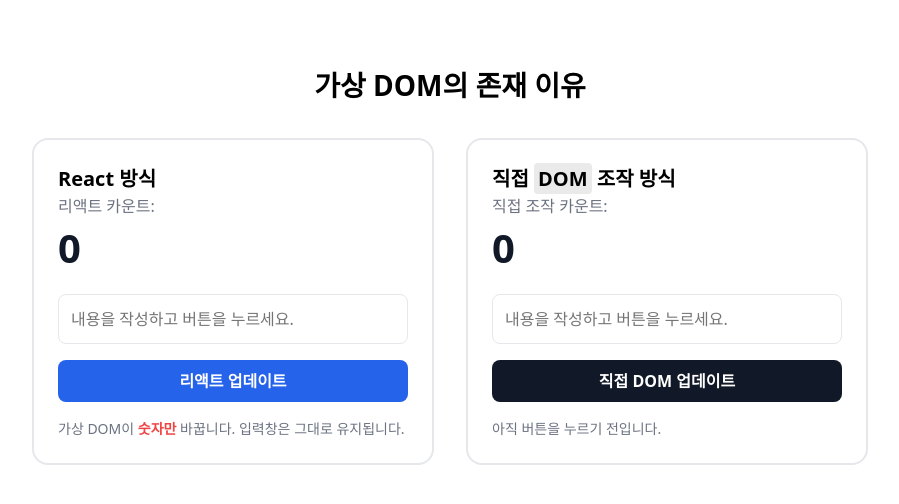
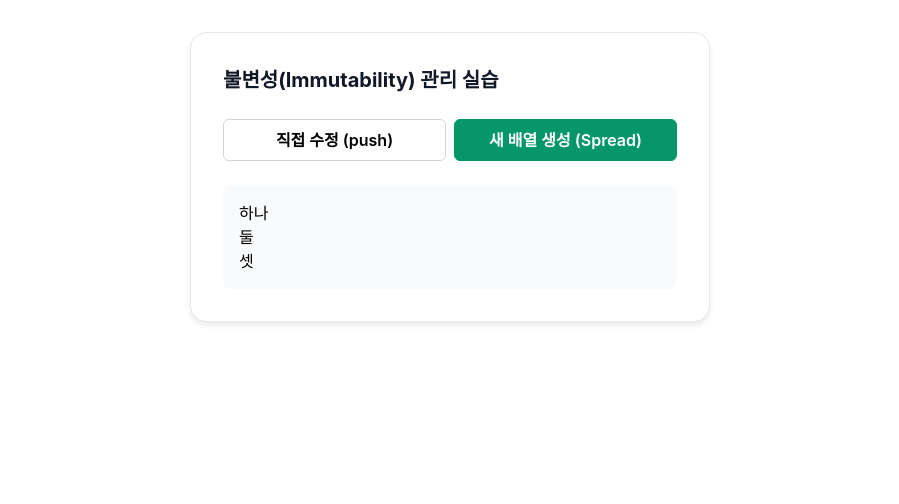
Before and after one commit to sasasak/likelion-16th-react, a React (Vite) app in the folder learning-react/03-렌더링-원리-불변성/: page / in a window 1280 px wide. Shown: the top 504 px of the page, without its empty margins (190-1089 px from the left). Built offline with nearby package versions, Linux system fonts and the light colour scheme.

Commit message:
learn. 리액트가 화면을 변경하려면? Part 1 - 리스트 렌더링 - 배열 변이(Mutation)

```diff
--- a/learning-react/03-렌더링-원리-불변성/src/app/index.tsx
+++ b/learning-react/03-렌더링-원리-불변성/src/app/index.tsx
@@ -1,10 +1,10 @@
-import { VirtualDOM } from '@/learns'
+import { Immutability } from '@/learns'
 import S from './style.module.css'
 
 export default function App() {
   return (
     <div className={S.container}>
-      <VirtualDOM />
+      <Immutability />
     </div>
   )
 }
--- a/learning-react/03-렌더링-원리-불변성/src/learns/Immutability/index.tsx
+++ b/learning-react/03-렌더링-원리-불변성/src/learns/Immutability/index.tsx
@@ -1,9 +1,62 @@
+import { useState } from 'react'
 import S from './style.module.css'
+import { log } from '@/utils'
 
 export default function ImmutabilityTest() {
+  const [items, setItems] = useState(['하나', '둘', '셋'])
+
+  // 직접 수정(push) 방식
+  const handleMutation = () => {
+    console.log('뮤테이션(변이)')
+
+    // 원본 배열을 사용해 직접 수정
+    items.push('넷', '다섯', '여섯')
+    log(`원본 배열 데이터에 새로운 항목이 추가되었습니다. ${items}`)
+
+    // 리액트에게 상태 업데이트와 렌더 요청
+    // 상태 업데이트 함수인 setItems가 실행되면 상태가 변경되고,
+    // 이를 감지해 브라우저 화면을 갱신한다.
+
+    // 리액트가 꿈쩍도 안하는 이유!!
+    // 메모리 힙(heap) : 객체형 데이터 저장 (참조 주소)
+    setItems(items) // 동일 참조! (메모리 힙 주소가 동일)
+    // 리액트가 화면을 바꾸는 원리
+    // 새로운 상태 데이터 값이 이전과 달라야 한다.
+  }
+
+  // 새로운 배열 생성(spread) 방식
+  const handleKeepImmutable = () => {
+    console.log('불변성(Immutability) 유지')
+    // 원본 배열이 아니라, 복제된 배열을 사용
+
+    // 배열을 복제하는 메서드? array.slice()
+    // 배열을 복제하는 구문(문법)? [...array]
+  }
+
   return (
     <section className={S.container}>
-      <h2 className={S.title}>불변성 관리 실습</h2>
+      <h2 className={S.title}>불변성(Immutability) 관리 실습</h2>
+
+      <div role="group" className={S.buttonGroup}>
+        <button type="button" className={S.button} onClick={handleMutation}>
+          직접 수정 (push)
+        </button>
+        <button
+          type="button"
+          className={`${S.button} ${S.primary}`}
+          onClick={handleKeepImmutable}
+        >
+          새 배열 생성 (Spread)
+        </button>
+      </div>
+
+      <div className={S.listWrapper}>
+        <ul className={S.itemList}>
+          {items.map((item) => (
+            <li>{item}</li>
+          ))}
+        </ul>
+      </div>
     </section>
   )
 }
--- a/learning-react/03-렌더링-원리-불변성/src/learns/Immutability/style.module.css
+++ b/learning-react/03-렌더링-원리-불변성/src/learns/Immutability/style.module.css
@@ -34,7 +34,7 @@
     gap: 0.5rem;
     margin-block-end: 1.5rem;
 
-    .btn {
+    .button {
       flex: 1;
       padding: 0.75rem;
       border-radius: var(--radius-sm);
--- a/learning-react/03-렌더링-원리-불변성/src/learns/VirtualDOM/index.tsx
+++ b/learning-react/03-렌더링-원리-불변성/src/learns/VirtualDOM/index.tsx
@@ -41,7 +41,7 @@
     const vanillaArea = document.getElementById('vanilla-area')
 
     if (vanillaArea) {
-      vanillaArea.innerHTML = /* html */`
+      vanillaArea.innerHTML = /* html */ `
         <p class="${S.countDisplay}">
           직접 조작 카운트: <strong>${nextCount}</strong>
         </p>
@@ -55,7 +55,7 @@
 
     const vanillaDesc = document.querySelector('[data-vanilla-desc]')
     if (vanillaDesc) {
-      vanillaDesc.innerHTML = `
+      vanillaDesc.innerHTML = /* html */ `
       <p data-vanilla-desc class="${S.desc}">
         ⚠️ <strong>전체 HTML이 교체</strong>되어 입력값이 사라졌습니다!
       </p>
@@ -65,7 +65,13 @@
 
   return (
     <section className={S.container}>
-      <h2 className={S.heading}>가상 DOM의 존재 이유</h2>
+      <h2 className={S.heading}>
+        가상{' '}
+        <dfn>
+          <abbr title="Document Object Model">DOM</abbr>
+        </dfn>
+        의 존재 이유
+      </h2>
 
       <div className={S.comparisonGrid}>
         {/* 리액트 방식 (가상 DOM으로 관리) */}
@@ -100,7 +106,7 @@
           <h3>
             직접{' '}
             <dfn>
-              <abbr title="Document Object Model">DOM</abbr>
+              <abbr>DOM</abbr>
             </dfn>{' '}
             조작 방식
           </h3>
```
